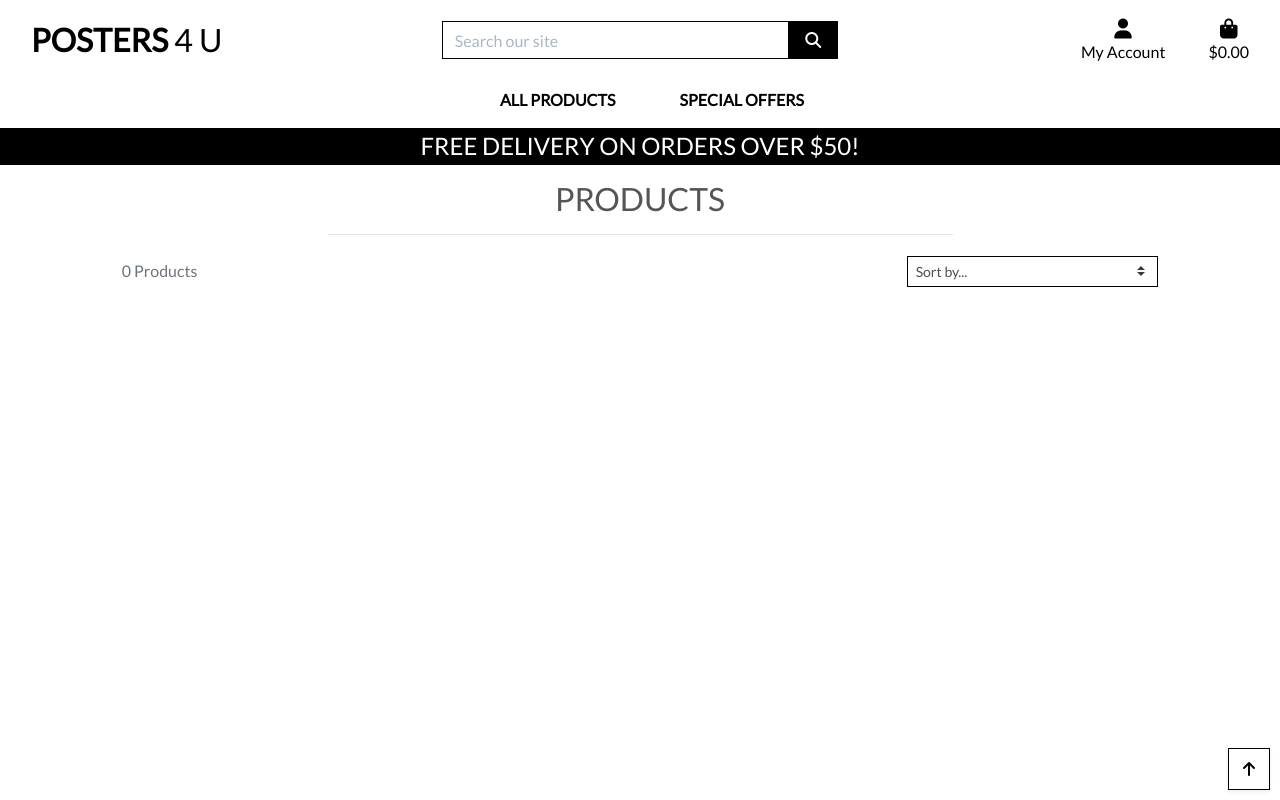
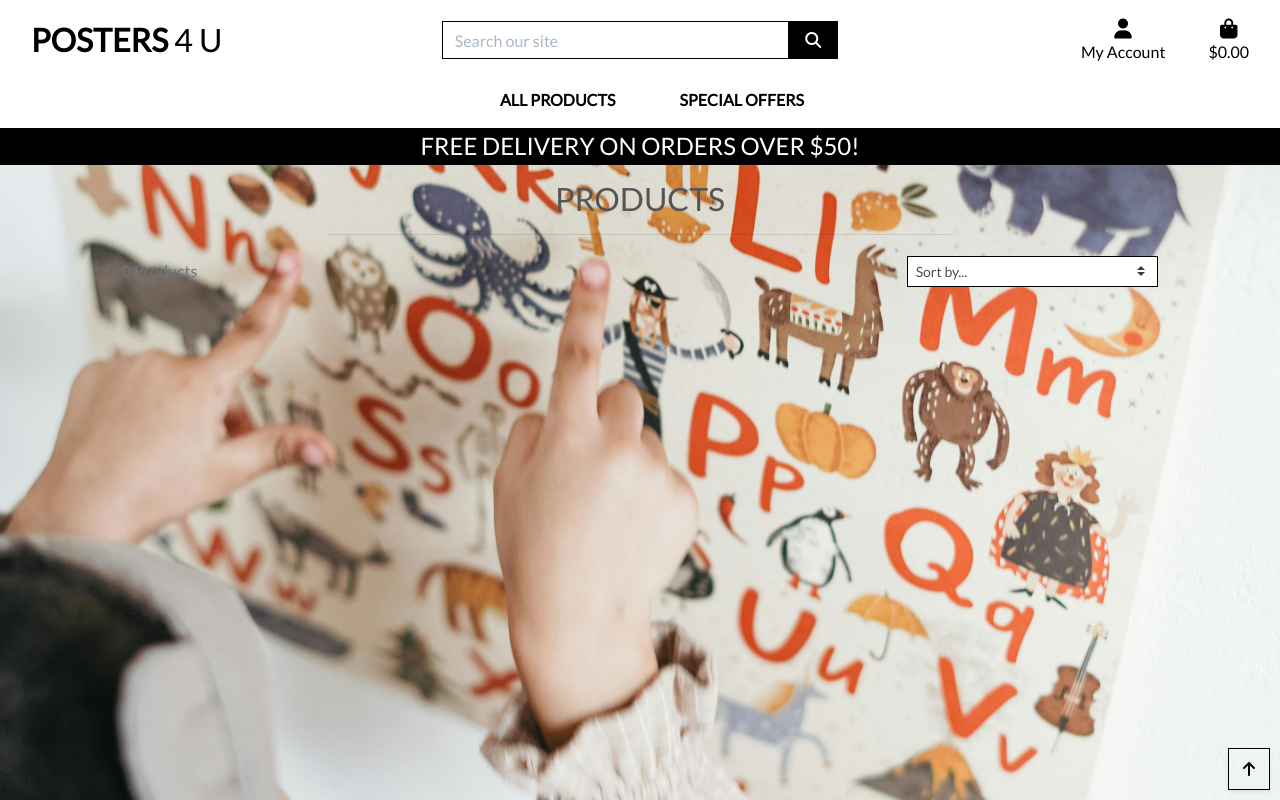
Before and after one commit to Felixiden1987/Posters4U, a Django app: page /products/ in a window 1280 px wide. Run offline with Django 3.2, Linux system fonts and the light colour scheme; data that the repository does not hold is empty; some libraries are stand-ins or nearby versions.

Commit message:
Removed overlay on products

```diff
--- a/products/templates/products/products.html
+++ b/products/templates/products/products.html
@@ -10,7 +10,7 @@
 {% endblock %}
 
 {% block content %}
-    <div class="overlay"></div>
+
     <div class="container-fluid">
         <div class="row">
             <div class="col text-center mt-3">
```
